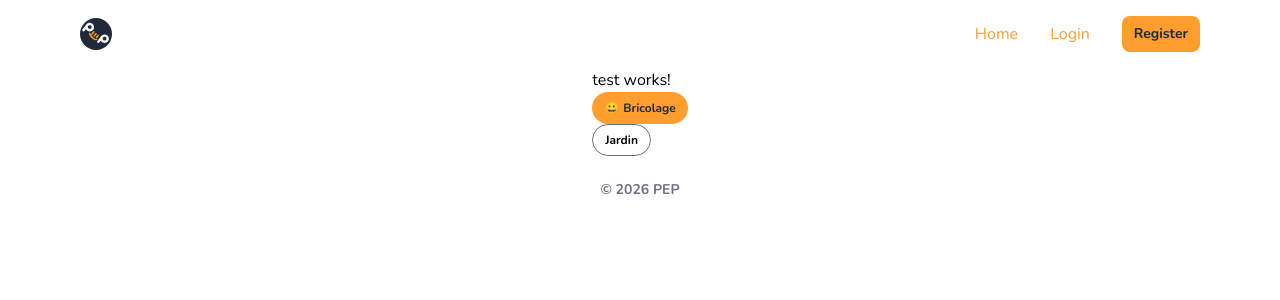
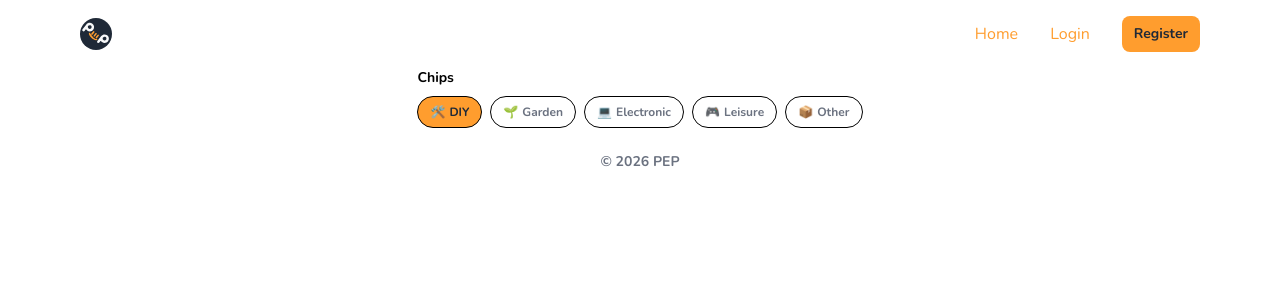
Before and after one commit to Tommfnr/Transcendence, an Angular app in the folder frontend/app/: page /test in a window 1280 px wide. Shown: the top 300 px of the page. Built offline with nearby package versions, Linux system fonts and the light colour scheme; no server answers.

Commit message:
feat(front): add chip component and a page test to show

```diff
--- a/frontend/app/src/app/components/chip/chip.html
+++ b/frontend/app/src/app/components/chip/chip.html
@@ -1,6 +1,7 @@
-<span [class]="classes">
-	@if (emoji) {
+<button type="button" [class]="classes" (click)="pick.emit()">
+	@if (emoji)
+	{
 		<span aria-hidden="true">{{ emoji }}</span>
 	}
 	{{ label }}
-</span>
+</button>
--- a/frontend/app/src/app/components/chip/chip.ts
+++ b/frontend/app/src/app/components/chip/chip.ts
@@ -1,21 +1,30 @@
-import { Component, Input } from '@angular/core';
+import { Component, EventEmitter, Input, Output } from '@angular/core';
+export type ChipTone = 'white' | 'field';
 
 @Component({
   selector: 'app-chip',
   standalone: true,
   templateUrl: './chip.html',
 })
+
 export class ChipComponent {
 	@Input({ required: true }) label!: string;
 	@Input() emoji?: string;
 	@Input() selected = false;
+	@Input() tone: ChipTone = 'white';
+	@Output() pick = new EventEmitter<void>();
 
 	get classes(): string {
 		const base =
-			'inline-flex h-8 items-center gap-1 rounded-full px-3 text-xs font-bold whitespace-nowrap';
+			'inline-flex h-8 items-center gap-1 rounded-full px-3 py-2 text-xs font-bold whitespace-nowrap cursor-pointer border border-text-strong';
 
-		return this.selected
-			? `${base} bg-primary text-on-primary`
-			: `${base} border border-text-secondary bg-card text-text-strong`;
+		if (this.selected)
+			return `${base} bg-primary text-on-primary`;
+
+		const surface: Record<ChipTone, string> = {
+			white: 'bg-card',
+			field: 'bg-field-surface',
+		};
+		return `${base} ${surface[this.tone]} text-text-secondary`;
 	}
 }
--- a/frontend/app/src/app/pages/test/test.html
+++ b/frontend/app/src/app/pages/test/test.html
@@ -1,3 +1,13 @@
-<p>test works!</p>
-<app-chip emoji="😀" label="Bricolage" [selected]="true"></app-chip>
-<app-chip label="Jardin" [selected]="false"></app-chip>
+<span class="text-sm font-bold">Chips</span>
+<div class="flex flex-wrap gap-2 mt-2">
+
+	@for (cat of categories; track cat.label) {
+		<app-chip
+		[label]="cat.label"
+		[emoji]="cat.emoji"
+		[selected]="cat.label === activeCategory()"
+		(pick)="activeCategory.set(cat.label)"
+		tone="white"
+	/>
+}
+</div>
--- a/frontend/app/src/app/pages/test/test.ts
+++ b/frontend/app/src/app/pages/test/test.ts
@@ -1,5 +1,10 @@
-import { Component } from '@angular/core';
+import { Component, signal } from '@angular/core';
 import { ChipComponent } from "../../components/chip/chip";
+
+interface Category {
+		label: string;
+		emoji: string;
+}
 
 @Component({
   selector: 'app-test',
@@ -7,4 +12,16 @@ import { ChipComponent } from "../../components/chip/chip";
   templateUrl: './test.html',
   styles: ``,
 })
-export class Test {}
+
+
+
+export class Test {
+	categories: Category[] = [
+		{ label:'DIY', emoji:'🛠️' },
+		{ label:'Garden', emoji:'🌱' },
+		{ label:'Electronic', emoji:'💻' },
+		{ label:'Leisure', emoji:'🎮' },
+		{ label:'Other', emoji:'📦' }
+	]
+	activeCategory = signal('DIY');
+}
--- a/frontend/app/src/styles.css
+++ b/frontend/app/src/styles.css
@@ -9,12 +9,17 @@
 	--color-secondary: #4B5563;
 	--color-alert: #FF7700;
 	--color-error: #EF4444;
-	--color-background: #F8F9FA;
 	--color-card: #FFFFFF;
 	--color-text: #1F2937;
 	--color-text-secondary: #6B7280;
 	--color-success: #3FCD6E;
 	--color-complementary: #7043C3;
+
+	/* Backgrounds and surfaces. The default page background is a light grey,
+	   not white, to reduce glare. Card surfaces are white, to make them
+	   stand out. */
+	--color-background: #F8F9FA;
+	--color-field-surface: #F8F9FA;
 
 	/* Pure black. Dense mobile UI where maximum contrast is needed:
 	   card titles, stat labels, header greeting. For long-form copy
```
Also changed, not shown: 1 other file (tests, documents, lock files or other folders).
